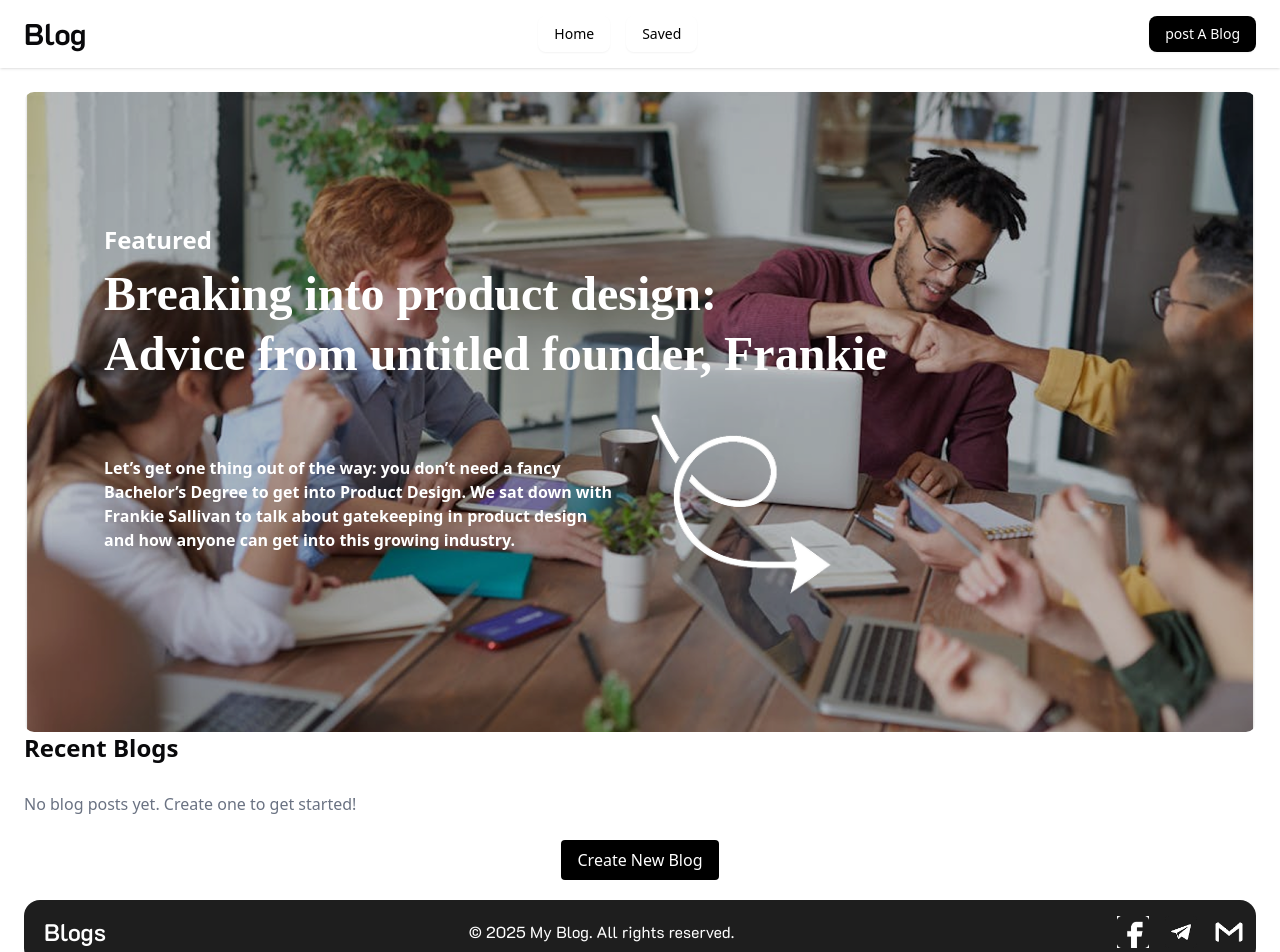
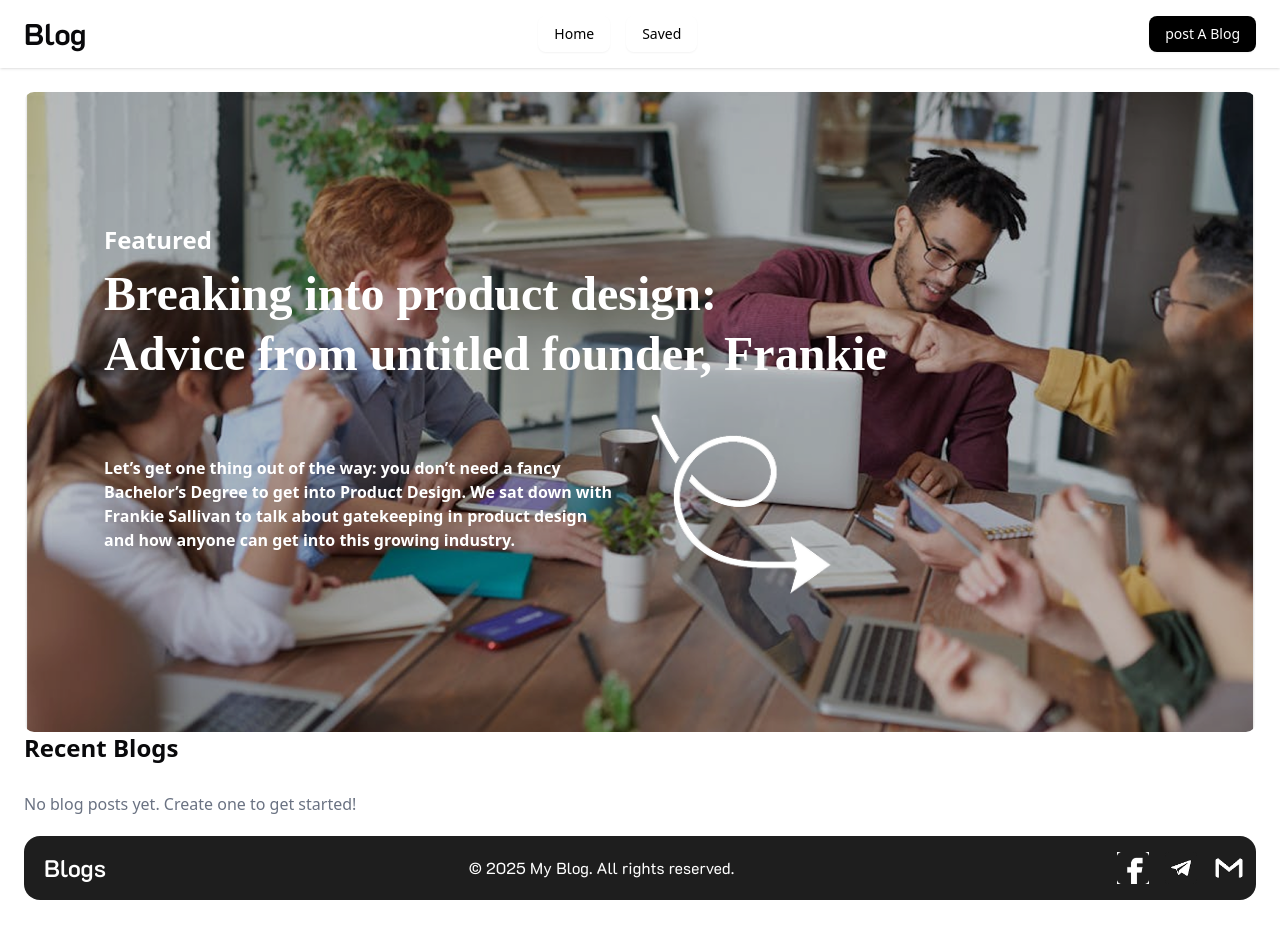
Before and after one commit to Tofikoabdu1/Task-4-blog-app-, a React (Vite) app: page / in a window 1280 px wide. Shown: the top 952 px of the page. After the commit the page ends 924 px from the top, so only its background shows below. Built offline with nearby package versions, Linux system fonts and the light colour scheme; a web font is replaced by a local one.

Commit message:
some modifications like show more button

```diff
--- a/src/components/BookMarkedBlog.jsx
+++ b/src/components/BookMarkedBlog.jsx
@@ -1,9 +1,10 @@
 import React from "react";
 import profile from "../assets/profile.jpeg";
 import blogbookmark from "../assets/blogbookmark.png";
-
+import { Link } from "react-router-dom";
 const BookMarkedBlog = ({ post, onRemove }) => {
   return (
+    <Link to={`/blog/${post.id}`} className="no-underline text-inherit">
       <div className="m-4 p-4 rounded-lg bg-white shadow-sm">
         <div className="flex flex-col sm:flex-row justify-between items-start sm:items-center mb-4 gap-4">
           <div className="flex items-center gap-3">
@@ -13,7 +14,9 @@ const BookMarkedBlog = ({ post, onRemove }) => {
               alt="Author profile"
             />
             <div>
-            <p className="font-semibold text-base sm:text-sm">{post.author}</p>
+              <p className="font-semibold text-base sm:text-sm">
+                {post.author}
+              </p>
               <p className="text-gray-500 text-sm">
                 Posted on {new Date(post.createdAt).toLocaleDateString()}
               </p>
@@ -36,6 +39,7 @@ const BookMarkedBlog = ({ post, onRemove }) => {
         </div>
         <p className="text-gray-600 text-sm sm:text-base">{post.description}</p>
       </div>
+    </Link>
   );
 };
 
--- a/src/pages/Home.jsx
+++ b/src/pages/Home.jsx
@@ -1,12 +1,20 @@
-// src/pages/Home.jsx
+import { useState } from "react";
 import { Link } from "react-router-dom";
 import BlogCard from "../components/BlogCard";
 import Hero from "@/components/Hero";
 import Footer from "@/components/Footer";
 
 const Home = ({ blogs }) => {
+  const [visibleCount, setVisibleCount] = useState(8);
+
+  const handleShowMore = () => {
+    setVisibleCount((prev) => prev + 4);
+  };
+
+  const visibleBlogs = blogs.slice(0, visibleCount);
+
   return (
-    <div className=" p-6 flex flex-col">
+    <div className="p-6 flex flex-col">
       <Hero />
       <h2 className="text-2xl font-bold mb-7">Recent Blogs</h2>
 
@@ -17,21 +25,24 @@ const Home = ({ blogs }) => {
       ) : (
         <div className="px-10">
           <div className="flex flex-wrap gap-4">
-            {blogs.map((blog) => (
+            {visibleBlogs.map((blog) => (
               <BlogCard key={blog.id} blog={blog} />
             ))}
           </div>
         </div>
       )}
 
-      <div className="mt-6 flex items-center justify-center">
-        <Link
-          to="/create"
-          className="inline text-center bg-black text-white px-4 py-2 rounded hover:bg-gray-500"
-        >
-          Create New Blog
-        </Link>
-      </div>
+      {visibleCount < blogs.length && (
+        <div className="mt-6 flex items-center justify-center">
+          <button
+            onClick={handleShowMore}
+            className="inline text-center bg-black text-white px-4 py-2 rounded hover:bg-gray-500"
+          >
+            Show More
+          </button>
+        </div>
+      )}
+
       <Footer className="items-end" />
     </div>
   );
```
Lines whose indentation alone changed are shown as unchanged.
